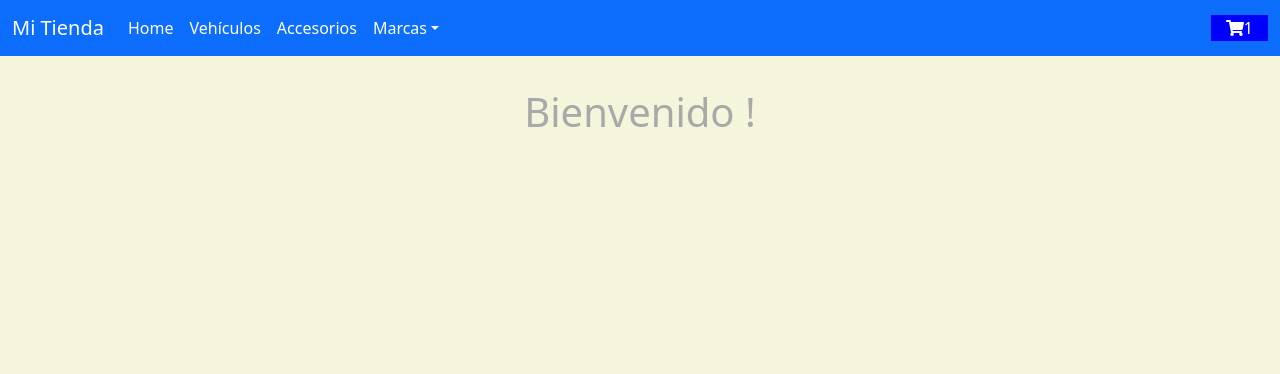
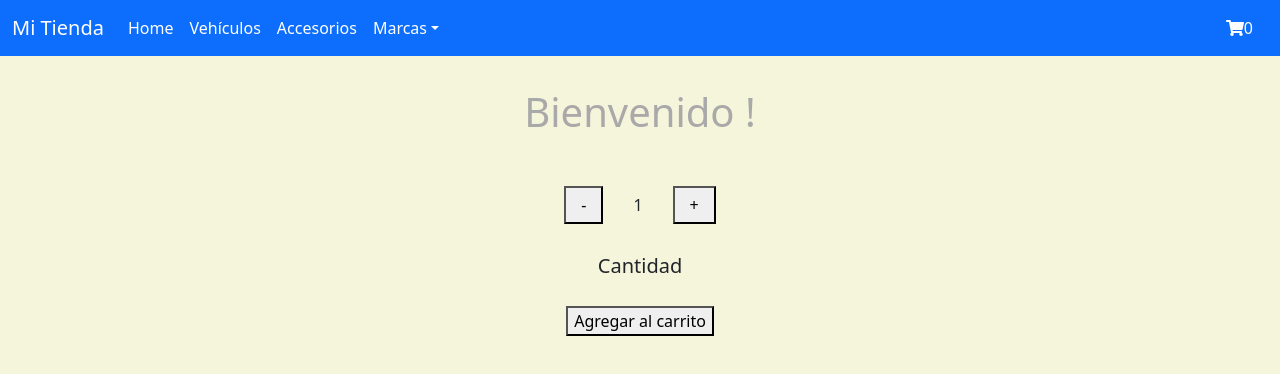
Before and after one commit to Fran-pardo/proyectoReact, a React (Create React App) app: page / in a window 1280 px wide. Shown: the top 374 px of the page. Built offline with nearby package versions, Linux system fonts and the light colour scheme.

Commit message:
Cuarto Commit

```diff
--- a/src/components/CartWidget.jsx
+++ b/src/components/CartWidget/CartWidget.jsx
@@ -5,9 +5,9 @@ const CartWidget = () => {
 
     return(
 
-        <button style={{color: 'white', backgroundColor: 'blue', border: 'none', paddingLeft: 15, paddingRight: 15}}>
+        <button style={{color: 'white', background: 'none', border: 'none', paddingLeft: 15, paddingRight: 15}}>
             <FontAwesomeIcon icon={faShoppingCart} />
-            1
+            0
         </button>
 
     )
--- /dev/null
+++ b/src/components/ItemCount/ItemCount.jsx
@@ -0,0 +1,47 @@
+import React, {useState} from 'react';
+
+import './style.css';
+
+
+const ItemCount = ({stock, initial, onAdd}) => {
+
+    const [cantidad, setCantidad] = useState(initial);
+
+    const sumarCantidad = () => {
+        if (cantidad < stock) {
+            setCantidad(cantidad + 1);
+        }
+    }
+
+    const restarCantidad = () => {
+        if (cantidad > 1) {
+            setCantidad(cantidad - 1);
+        }
+    }
+
+
+    return (
+
+        <div>
+
+            <div>
+                <button className='boton' onClick={restarCantidad}>-</button>
+                <span>{cantidad}</span>
+                <button className='boton' onClick={sumarCantidad}>+</button>
+            </div>
+
+            <div>
+                <h5>Cantidad</h5>
+            </div>
+
+            <div>
+                <button onClick={onAdd}>Agregar al carrito</button>
+            </div>
+
+
+        </div>
+
+    )
+}
+
+export default ItemCount;
--- /dev/null
+++ b/src/components/ItemCount/style.css
@@ -0,0 +1,8 @@
+.boton {
+    padding: 5px 15px 5px 15px;
+    margin: 10px 30px 10px 30px
+}
+
+h5 {
+    padding: 20px;
+}
--- a/src/components/ItemListContainer.jsx
+++ /dev/null
@@ -1,16 +0,0 @@
-
-
-
-const ItemListContainer = ({greeting}) => {
-
-    return(
-
-        <div style={{height: '100vh', backgroundColor: 'beige'}}>
-            <h1 style={{padding: '2rem', color: 'darkgrey'}}>{greeting}</h1>
-        </div>
-
-    )
-
-}
-
-export default ItemListContainer;
--- a/src/components/NavBar.jsx
+++ b/src/components/NavBar/NavBar.jsx
@@ -1,6 +1,6 @@
 import React from 'react';
 
-import CartWidget from './CartWidget';
+import CartWidget from '../CartWidget/CartWidget';
 
 
 const NavBar = () => {
--- /dev/null
+++ b/src/containers/ItemListContainer/ItemListContainer.jsx
@@ -0,0 +1,19 @@
+import ItemCount from '../../components/ItemCount/ItemCount';
+
+import './style.css';
+
+
+const ItemListContainer = ({greeting}) => {
+
+    return(
+
+        <div className='container'>
+            <h1>{greeting}</h1>
+            <ItemCount stock={18} initial={1} onAdd={console.log('Producto agregado correctamente')}/>
+        </div>
+
+    )
+
+}
+
+export default ItemListContainer;
--- /dev/null
+++ b/src/containers/ItemListContainer/style.css
@@ -0,0 +1,9 @@
+.container {
+    height: 100vh;
+    background-color: #f5f5dc;
+}
+
+h1 {
+    padding: 2rem;
+    color: #a9a9a9;
+}
```
Also changed, not shown: src/App.js (+3 -17 lines).
